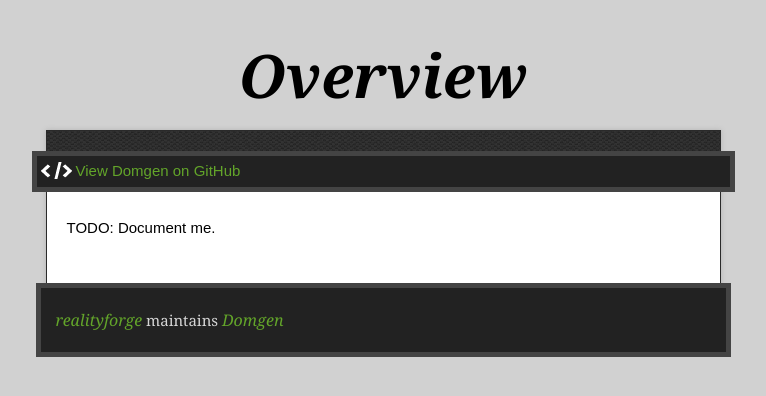
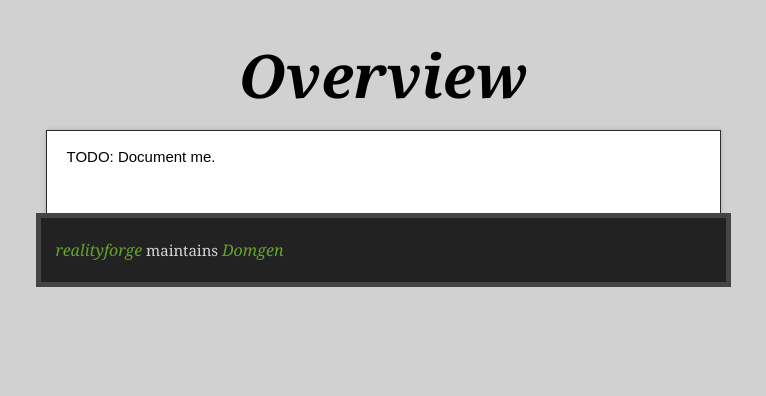
Before and after one commit to realityforge/domgen, a Jekyll site: the page built from index.html, in a window 1280 px wide. Shown: the top 396 px of the page, without its empty margins (257-1023 px from the left). Built offline with Jekyll 4.4.1, drawn with Linux system fonts in a browser that asks for light colours; nearby versions of some CDN libraries.

Commit message:
Further simplify styles

```diff
--- a/_layouts/default.html
+++ b/_layouts/default.html
@@ -1,6 +1,4 @@
 <!doctype html>
-<!-- The Time Machine GitHub pages theme was designed and developed by Jon Rohan, on Feb 7, 2012. -->
-<!-- Follow him for fun. http://twitter.com/jonrohan. Tail his code on https://github.com/jonrohan -->
 <html>
 <head>
   <meta charset="utf-8">
@@ -22,22 +20,16 @@
   <header>
     <h1 class="title">{{ page.title }}</h1>
   </header>
-    <div id="container">
   <div id="main" role="main">
-        <div class="download-bar">
-          <div class="inner">
-            <a href="https://github.com/realityforge/domgen" class="code">View Domgen on GitHub</a>
-          </div>
-        </div>
     <article class="markdown-body">
 {{ content }}
     </article>
   </div>
-    </div>
   <footer>
     <div class="owner">
       <p>
-          <a href="https://github.com/realityforge">realityforge</a> maintains <a href="https://github.com/realityforge/domgen">Domgen</a>
+        <a href="https://github.com/realityforge">realityforge</a> maintains
+        <a href="https://github.com/realityforge/domgen">Domgen</a>
       </p>
     </div>
   </footer>
--- a/stylesheets/stylesheet.css
+++ b/stylesheets/stylesheet.css
@@ -460,224 +460,12 @@ h1.title {
   margin: 0 auto;
 }
 
-#container {
+#main {
   border: 1px solid #2a2a2a;
-  background: #ddd url(../images/pattern.png);
   box-shadow: 0 0 5px #b1b1b1;
-}
-
-p.tagline {
-  padding: 20px 20px 0;
-  color: #fff;
-  font-size: 17px;
-}
-
-#main {
-  margin-top: 20px;
+  margin-top: 0;
   padding: 0 20px 90px;
   background-color: #fff;
-}
-
-.download-bar {
-  background: #222;
-  border: 5px solid #444;
-  padding: 4px;
-  margin: 0 -35px 25px;
-  position: relative;
-}
-
-.download-bar .inner {
-  overflow: hidden;
-}
-
-.download-bar .watch-fork iframe {
-  display: block;
-  float: left;
-  border-right: 1px solid #ddd;
-  padding-right: 5px;
-}
-.download-bar .watch-fork iframe.last {
-  border-right: 0 none;
-  padding-right: 0;
-  padding-left: 5px;
-  border-left: 1px solid #fff;
-}
-.download-bar .watch-fork {
-  overflow: hidden;
-  float: right;
-  background-color: #eee;
-  padding: 5px;
-  border-radius: 3px;
-}
-
-.download-bar .blc {
-  border: 10px solid black;
-  border-color: transparent transparent black;
-  width: 0;
-  height: 0;
-  display: block;
-  position: absolute;
-  bottom: -15px;
-  left: 0;
-  transform: rotate(45deg);
-  -ms-transform: rotate(45deg);  /* IE9 */
-  -webkit-transform: rotate(45deg); /* 2014 current */
-}
-
-.download-bar .trc {
-  border: 10px solid black;
-  border-color:  black transparent transparent;
-  width: 0;
-  height: 0;
-  display: block;
-  position: absolute;
-  top: -15px;
-  right: 0;
-  transform: rotate(45deg);
-  -ms-transform: rotate(45deg);  /* IE9 */
-  -webkit-transform: rotate(45deg); /* 2014 current */
-}
-
-.download-bar .avatar {
-  border: 1px solid black;
-  display: block;
-  padding: 4px;
-  float: left;
-}
-
-.download-bar .avatar img {
-  display: block;
-}
-
-.download-bar a.code {
-  background: transparent url(../images/code.png) no-repeat 0 2px;
-  padding-left: 35px;
-  margin-top: 0;
-  display: block;
-  float: left;
-  text-indent: 0;
-  width: auto;
-  height: auto;
-  opacity: 1;
-  filter:alpha(opacity=100);  /* IE 5-7 */
-}
-
-.current-section {
-  position: fixed;
-  top: 0;
-  left: 50%;
-  width: 693px;
-  margin-left: -352px;
-  background: #222;
-  border: 5px solid #444;
-  color: #fff;
-  opacity: 0;
-  visibility: hidden;
-  transition: opacity ease-in-out 0.3s;
-  -webkit-transition: opacity ease-in-out 0.3s;  /* Safari <=6.1, Android <= 4.3 */
-}
-
-.current-section p {
-  padding: 5px 27px;
-  font-size: 24px;
-  font-weight: bold;
-}
-
-.current-section a {
-  float: right;
-  text-indent: -10000px;
-  background: transparent url(../images/top.png) no-repeat 0 0;
-  width: 20px;
-  height: 20px;
-  opacity: 0.8;
-  margin-right: 12px;
-  margin-top: 12px;
-  opacity: 0.8;
-  filter:alpha(opacity=80);  /* IE 5-7 */
-  transition: opacity ease-in-out 0.3s;
-  -webkit-transition: opacity ease-in-out 0.3s;  /* Safari <=6.1, Android <= 4.3 */
-}
-
-.current-section a:hover {
-  opacity: 1;
-  filter:alpha(opacity=100);  /* IE 5-7 */
-}
-
-.current-section a.zip {
-  margin-right: 8px;
-}
-
-a.zip,
-a.zip span {
-  background: transparent url(../images/zip.png) no-repeat 0 0;
-  width: 30px;
-  height: 21px;
-  display: inline-block;
-  text-indent: -10000px;
-  opacity: 0.8;
-  filter:alpha(opacity=80);  /* IE 5-7 */
-  transition: opacity ease-in-out 0.3s;
-  -webkit-transition: opacity ease-in-out 0.3s;  /* Safari <=6.1, Android <= 4.3 */
-}
-
-a.tar,
-a.tar span {
-  background: transparent url(../images/tar.png) no-repeat 0 0;
-  width: 30px;
-  height: 21px;
-  display: inline-block;
-  text-indent: -10000px;
-  opacity: 0.8;
-  filter:alpha(opacity=80);  /* IE 5-7 */
-  transition: opacity ease-in-out 0.3s;
-  -webkit-transition: opacity ease-in-out 0.3s;  /* Safari <=6.1, Android <= 4.3 */
-}
-
-a.code {
-  background: transparent url(../images/code.png) no-repeat 0 2px;
-  width: 30px;
-  height: 21px;
-  display: block;
-  display: inline-block;
-  text-indent: -10000px;
-  opacity: 0.8;
-  filter:alpha(opacity=80);  /* IE 5-7 */
-  transition: opacity ease-in-out 0.3s;
-  -webkit-transition: opacity ease-in-out 0.3s;  /* Safari <=6.1, Android <= 4.3 */
-}
-
-a.zip:hover,
-a.tar:hover,
-a.code:hover {
-  opacity: 1;
-  filter:alpha(opacity=100);
-}
-
-a.download-button {
-  border: 1px solid black;
-  border-radius: 3px;
-  display: inline-block;
-  text-indent: 0!important;
-  width: auto;
-  float: right;
-  background: #999; /* for non-css3 browsers */
-  filter: progid:DXImageTransform.Microsoft.gradient(startColorstr='#37ADD4', endColorstr='#1B657E'); /* IE <= 9 */
-  background: -webkit-gradient(linear, left top, left bottom, from(#37ADD4), to(#1B657E)); /* ancient webkit browsers */
-  background: -webkit-linear-gradient(top,  #37ADD4,  #1B657E);  /* Safari <=6.1, Android <= 4.3 */
-  background: linear-gradient(to bottom,  #37ADD4,  #1B657E);
-  height: auto;
-  margin-left: 10px;
-}
-
-a.download-button span {
-  background-position: 10px 5px;
-  width: auto;
-  height: auto;
-  padding: 5px 10px;
-  padding-left: 45px;
-  display: inline-block;
-  text-indent: 0!important;
-  color: #fff;
 }
 
 footer {
```
Lines whose indentation alone changed are shown as unchanged.
